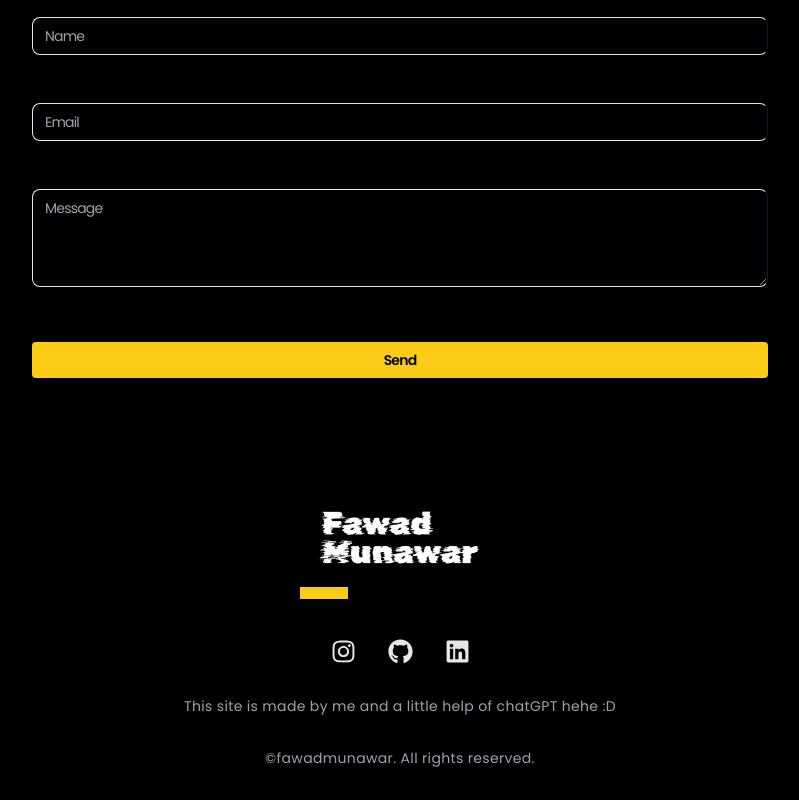
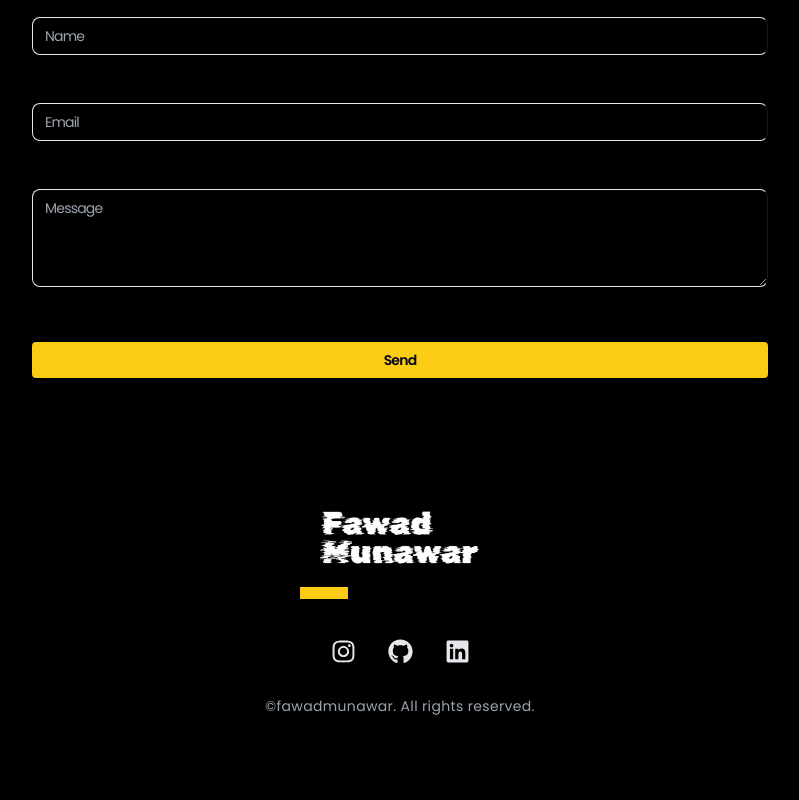
Before and after one commit to fawadmunawar/personal-portfolio, a React (Vite) app: page / in a window 1280 px wide. Shown: the part 3955-4755 px from the top of the page, without its empty margins (240-1039 px from the left). After the commit the page ends 4703 px from the top, so only its background shows below. Built offline with nearby package versions, Linux system fonts and the light colour scheme.

Commit message:
animations

```diff
--- a/src/components/Footer.jsx
+++ b/src/components/Footer.jsx
@@ -19,10 +19,6 @@ const Footer = () => {
                 </a>
             ))}
         </div>
-        <p
-        className='mt-8 text-center text-sm tracking-wide px-4 text-gray-400'>
-            This site is made by me and a little help of chatGPT hehe :D
-        </p>
         <p className='mt-8 text-center text-sm tracking-wide text-gray-400'>
             &copy;fawadmunawar. All rights reserved.
         </p>
```
